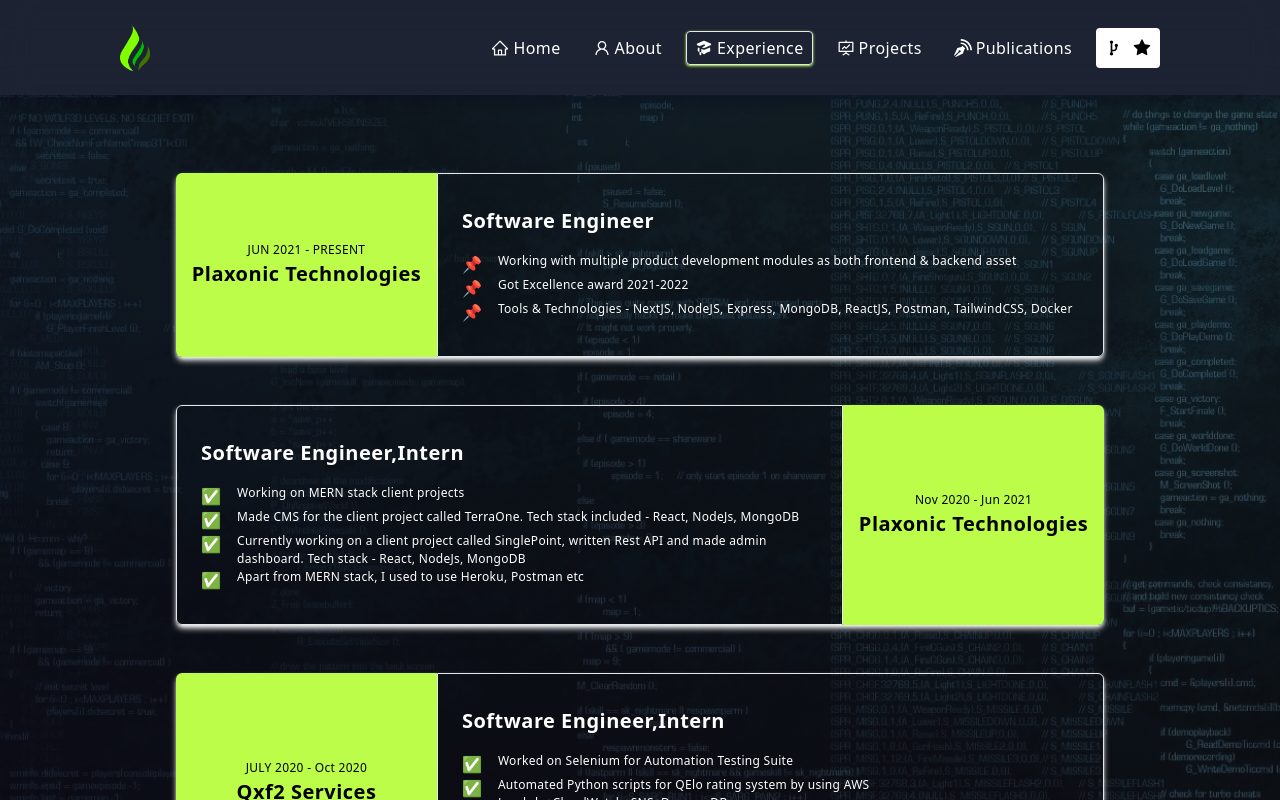
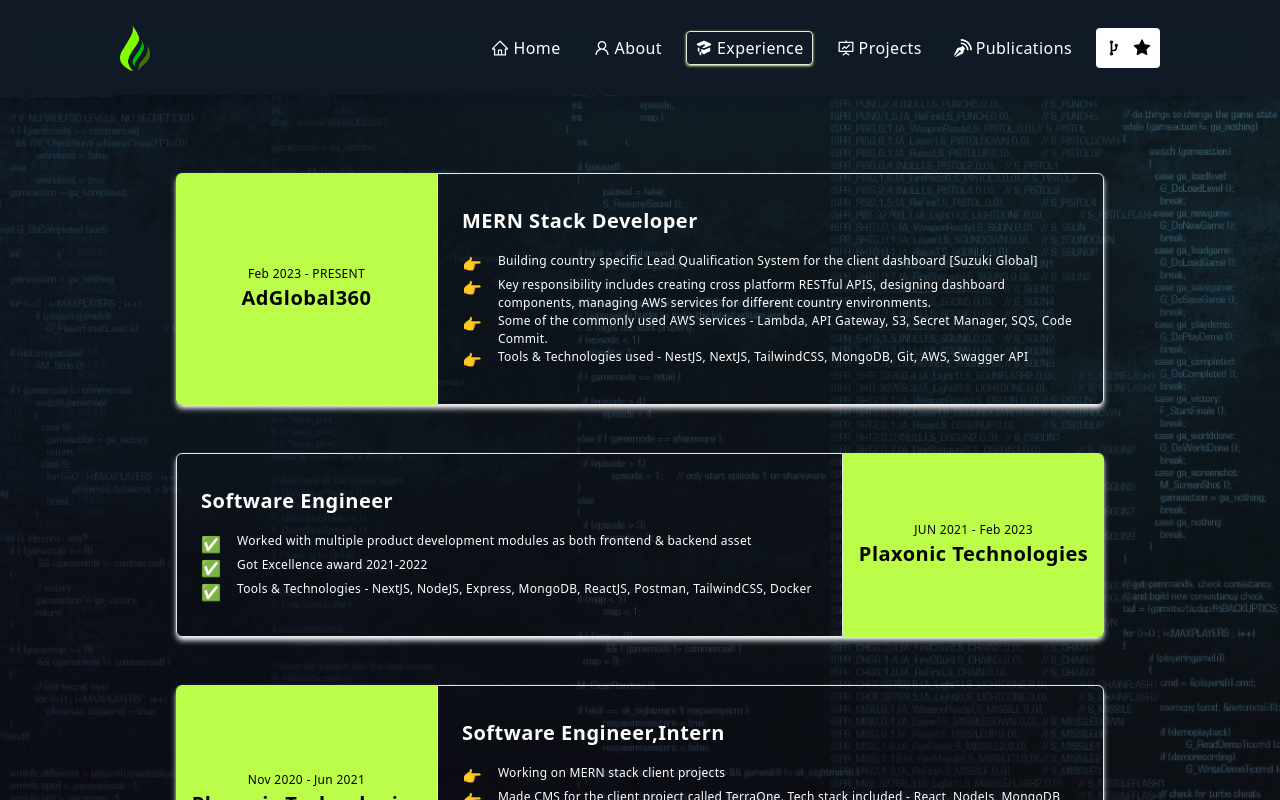
Before and after one commit to rohit679/portfolio, a React (Create React App) app: page /experience in a window 1280 px wide. Shown: the top 800 px of the page. Built offline with nearby package versions, Linux system fonts and the light colour scheme; the HTML template or start-up script is replaced by a standard one.

Commit message:
new changes in home & about page

```diff
--- a/src/App.js
+++ b/src/App.js
@@ -29,7 +29,7 @@
   return (
     <Router>
       <PreLoader isLoading={isLoading} />
-      <div className="text-white bg-gray-800 w-full" id={isLoading ? "no-scroll" : "scroll"}>
+      <div className="text-white bg-[#0c1a22] w-full" id={isLoading ? "no-scroll" : "scroll"}>
         <NavBar activePath={activePath} />
         <ScrollToTop/>
         <Routes>
--- a/src/components/organisms/atoms/Type.jsx
+++ b/src/components/organisms/atoms/Type.jsx
@@ -7,14 +7,14 @@
       options={{
         skipAddStyles: false,
         strings: [
-          "Software Engineer @Plaxonic Technologies",
-          "Technical Content Writer @GeeksForGeeks",
+          "MERN Stack Developer @AdGlobal360",
+          "3+ Years of Industry Experience",
           "Open Source Contributor",
           "3 Star LeetCode"
         ],
         autoStart: true,
         loop: true,
-        deleteSpeed: 1000,
+        deleteSpeed: 50,
       }}
     />
   );
--- a/src/components/organisms/molecules/experienceCard.jsx
+++ b/src/components/organisms/molecules/experienceCard.jsx
@@ -3,7 +3,7 @@
 import { motion } from "framer-motion";
 
 const ExperienceCard = ({ tenure, company, position, content }) => {
-  const items = ["🔰", "🌟", "✅", "🌈", "📌"];
+  const items = ["🔰", "🌟", "✅", "🌈", "📌", "👉"];
   var item1 = items[Math.floor(Math.random()*items.length)];
   return (
     <motion.div
@@ -40,7 +40,7 @@
 };
 
 const ExperienceReverseCard = ({ tenure, company, position, content }) => {
-  const items = ["🔰", "🌟", "✅", "🌈", "📌"];
+  const items = ["🔰", "🌟", "✅", "🌈", "📌", "👉"];
   var item1 = items[Math.floor(Math.random()*items.length)];
   return (
     <motion.div
--- a/src/components/pages/about/index.jsx
+++ b/src/components/pages/about/index.jsx
@@ -1,8 +1,4 @@
 import React, { useState, useEffect } from 'react';
-import Container from '../../organisms/atoms/container';
-import Text from '../../organisms/atoms/Text';
-import SkillCard from '../../organisms/molecules/skillCard';
-import aboutBg from '../../../assets/myPic3.png';
 import { CgCPlusPlus } from "react-icons/cg";
 import {
   DiJavascript1,
@@ -26,11 +22,14 @@
   SiAmazonaws,
 } from "react-icons/si";
 import GitHubCalendar from "react-github-calendar";
-import { EducationCard, EducationReverseCard } from "../../organisms/molecules/educationCard";
 import { motion } from "framer-motion";
 import Skeleton from 'react-loading-skeleton'
 import 'react-loading-skeleton/dist/skeleton.css'
-
+import Container from '../../organisms/atoms/container';
+import Text from '../../organisms/atoms/Text';
+import SkillCard from '../../organisms/molecules/skillCard';
+import aboutBg from '../../../assets/myPic3.png';
+import { EducationCard, EducationReverseCard } from "../../organisms/molecules/educationCard";
 
 const About = ({ setPath }) => {
   const [isLoading, setIsLoading] = useState(true);
@@ -39,13 +38,13 @@
       setIsLoading(false);
     }, 1000);
     setPath(window.location.pathname);
-  }, []);
+  });
   return (
     <div id="home" className="home-section flex flex-col gap-20">
       <Container>
         <div className="flex flex-col lg:flex-row gap-8 lg:py-20 items-center">
           <div className="flex flex-1">
-            <div className="flex flex-col w-full gap-4 lg:px-12">
+            <div className="flex flex-col w-full gap-4 lg:pr-12">
               {
                 isLoading ? (
                   <div className="mx-64 my-4">
@@ -64,12 +63,18 @@
                   <Skeleton baseColor="#6e6a6a" highlightColor="#d9d0d0" count="10" style={{marginBottom: '0.6rem'}} />
                 ) : (
                   <div>
-                    <Text size="sm">Hi Everyone, This is <span className="text-baseCol font-bold">Rohit Prasad</span>. Born & brought up in <span className="text-[#bcfd49]">Kolkata, India.</span></Text>
-                    <Text size="sm"><span className="text-baseCol font-bold">2021 BTECH</span> Graduate in <span className="font-bold">Computer Science Engineering</span> from <span className="text-[#bcfd49]"> Amritsar Group of Colleges</span></Text>
-                    <Text size="sm">Worked with multiple companies like <span className="text-baseCol">NotchUp, Qxf2 Services, GeeksforGeeks & Plaxonic Technologies</span> over the span of <span className="text-baseCol font-bold">2 years.</span></Text>
-                    <Text size="sm">Currently working as a <span className="text-baseCol font-bold">Software Engineer</span> at Plaxonic Technologies.</Text>
-                    <Text size="sm">Having a quite good understanding of <span className="text-baseCol">Data Structures & Algorithm</span></Text>
-                    <Text size="sm">Die Heart fan of <span className="text-baseCol">Manchester United</span> in English Premier league, love to watch matches in my spare time.</Text>
+                    <Text size="sm">✅
+ Hi There, This is <span className="text-baseCol font-bold">Rohit Prasad</span>. Born & brought up in <span className="text-baseCol">Kolkata 🇮🇳
+.</span></Text>
+                    <Text size="sm">✅
+<span className="text-baseCol font-bold"> 2021 BTECH</span> Graduate 🎓 in <span className="font-bold">Computer Science Engineering</span> from <span className="text-baseCol"> PTU, India.</span></Text>
+                    <Text size="sm">✅
+Results oriented <span className='font-bold'>Software Developer</span> with a solid foundation of <span className='font-bold text-baseCol'>3+ years</span> of experience in the Software Industry.</Text>
+                    <Text size="sm">✅ Having robust skill set and a proven track record of success in developing and implementing solutions using the <span className='font-bold text-baseCol'>MERN stack</span>.</Text>
+                    <Text size="sm">✅
+ Having a quite good understanding of <span className="text-baseCol">Data Structures & Algorithm 💻</span></Text>
+                    <Text size="sm">✅
+ Die Heart fan of <span className="text-baseCol">Manchester United</span> in English Premier league ⚽︎, love to watch matches in my spare time.</Text>
                   </div>
                 )
               }
@@ -84,7 +89,7 @@
               ) : (
                 <div>
                   <motion.img
-                  src={aboutBg} className="w-[20rem] shadow-white hover:shadow-baseCol shadow-lg hover:shadow-xl rounded-[10rem]"
+                  src={aboutBg} className="w-[20rem] shadow-white hover:shadow-baseCol shadow-md hover:shadow-lg rounded-[10rem]"
                   initial={{ opacity: 0.5, scaleY: 0.95 }}
                   animate={{ opacity: 1, scaleY: 1 }}
                   />
--- a/src/components/pages/experience/index.jsx
+++ b/src/components/pages/experience/index.jsx
@@ -11,18 +11,31 @@
         <Container classname="lg:my-12">
           <div className="flex flex-col gap-12 md:px-4 xl:px-14 2xl:px-28 mt-8">
             <ExperienceCard
-              tenure="JUN 2021 - PRESENT"
+              tenure="Feb 2023 - PRESENT"
+              company="AdGlobal360"
+              position="MERN Stack Developer"
+              content={
+                [
+                  "Building country specific Lead Qualification System for the client dashboard [Suzuki Global]",
+                  "Key responsibility includes creating cross platform RESTful APIS, designing dashboard components, managing AWS services for different country environments.",
+                  "Some of the commonly used AWS services - Lambda, API Gateway, S3, Secret Manager, SQS, Code Commit.",
+                  "Tools & Technologies used - NestJS, NextJS, TailwindCSS, MongoDB, Git, AWS, Swagger API"
+                ]
+              }
+            />
+            <ExperienceReverseCard
+              tenure="JUN 2021 - Feb 2023"
               company="Plaxonic Technologies"
               position="Software Engineer"
               content={
               [
-                "Working with multiple product development modules as both frontend & backend asset",
+                "Worked with multiple product development modules as both frontend & backend asset",
                 "Got Excellence award 2021-2022",
                 "Tools & Technologies - NextJS, NodeJS, Express, MongoDB, ReactJS, Postman, TailwindCSS, Docker",
               ]
               }
             />
-            <ExperienceReverseCard
+            <ExperienceCard
               tenure="Nov 2020 - Jun 2021"
               company="Plaxonic Technologies"
               position="Software Engineer,Intern"
@@ -35,7 +48,7 @@
               ]
               }
             />
-            <ExperienceCard
+            <ExperienceReverseCard
               tenure="JULY 2020 - Oct 2020"
               company="Qxf2 Services"
               position="Software Engineer,Intern"
@@ -48,7 +61,7 @@
               ]
               }
             />
-            <ExperienceReverseCard
+            <ExperienceCard
               tenure="Feb 2020 - May 2020"
               company="Notchup"
               position="Curriculum Developer"
--- a/src/components/pages/home/index.jsx
+++ b/src/components/pages/home/index.jsx
@@ -1,25 +1,20 @@
-import React, { useEffect } from 'react';
-import Particles from '../../organisms/molecules/particles';
-import Container from '../../organisms/atoms/container';
+import React, { useEffect } from "react";
+import { AiFillGithub, AiFillMail } from "react-icons/ai";
+import { FaLinkedinIn } from "react-icons/fa";
+import { SiLeetcode } from "react-icons/si";
+import { motion } from "framer-motion";
+import { CodeBuddy } from "../../organisms/atoms/images";
+import Particles from "../../organisms/molecules/particles";
+import Container from "../../organisms/atoms/container";
 import Type from "../../organisms/atoms/Type";
 import Text from "../../organisms/atoms/Text";
 import SocialLink from "../../organisms/molecules/socialLink";
-import myPic from '../../../assets/myPic.jpg';
-import avatar from '../../../assets/avatar.svg';
-import {
-  AiFillGithub,
-  AiOutlineTwitter,
-  AiFillInstagram,
-  AiFillMail
-} from "react-icons/ai";
-import { FaLinkedinIn } from "react-icons/fa";
-import { SiLeetcode } from "react-icons/si";
-import { motion } from "framer-motion";
+import avatar from "../../../assets/avatar.svg";
 
 const Home = ({ setPath }) => {
   useEffect(() => {
     setPath(window.location.pathname);
-  }, []);
+  });
   return (
     <div className="home-section flex flex-col" id="home">
       <Container classname="lg:my-20 xl:my-40 z-10">
@@ -28,53 +23,66 @@
           <div className="flex flex-1 text-white">
             <div className="flex flex-col lg:gap-3 md:py-10 w-full px-4">
               <Text size="2xl">
-              Hi There!{" "}
-              <span className="wave" role="img" aria-labelledby="wave">
-                👋🏻
-              </span>
+                Hi There!{" "}
+                <span className="wave" role="img" aria-labelledby="wave">
+                  👋🏻
+                </span>
               </Text>
 
               <Text size="6xl">I'm</Text>
-              <Text size="9xl" classname="font-bold text-baseCol"> Rohit Prasad</Text>
+              <Text size="9xl" classname="font-bold text-baseCol">
+                {" "}
+                Rohit Prasad
+              </Text>
               <Type />
-
             </div>
           </div>
-          <motion.img
-            src={myPic} width="600px" alt="Image" className="rounded-2xl shadow-md hover:shadow-lg hover:shadow-baseCol shadow-baseCol z-50 bg-red-200 flex justify-center"
-            whileHover={{
-              scale: 0.98,
-            }}
-            whileTap={{ scale: 1 }}
-            initial={{ opacity: 0.5, scaleY: 0.80 }}
-            animate={{ opacity: 1, scaleY: 1 }}
-          />
-          </div>
+          <CodeBuddy />
+        </div>
       </Container>
       <Container classname="lg:my-20 z-10">
         <div className="flex flex-row gap-12">
           <motion.img
-            src={avatar} width="300px" alt="Image" className="rounded-2xl hidden lg:flex"
-            whileHover={{
-              scale: 0.90,
-            }}
-            whileTap={{ scale: 1 }}
+            src={avatar}
+            width="300px"
+            alt="Image"
+            className="rounded-2xl hidden lg:flex"
           />
-          <div className="rounded-lg py-12 lg:shadow-md lg:hover:shadow-lg lg:hover:shadow-white lg:shadow-white">
+          <div className="rounded-lg py-12 lg:shadow-sm lg:hover:shadow-md lg:hover:shadow-white lg:shadow-white">
             <div className="flex flex-col md:flex-row flex-1 md:gap-6 justify-center w-full">
               <Text size="5xl">LET ME</Text>
-              <Text size="5xl" classname="text-baseCol">INTRODUCE</Text>
+              <Text size="5xl" classname="text-baseCol">
+                INTRODUCE
+              </Text>
               <Text size="5xl">MYSELF</Text>
             </div>
             <div className="flex flex-col gap-4 mt-8 lg:mx-16">
-              <Text size="sm">A {" "}
-                <span className="text-baseCol">Software Engineer</span> {" "}
-              <span className="font-bold">@Plaxonic Technlogies</span> with over <span className="text-baseCol font-bold">2 years</span> of experience. Had been part of multiple <span className="text-baseCol">Product</span> development & <span className="text-baseCol">Government</span> projects.</Text>
-              <Text size="sm">Good proficiency in <span className="text-baseCol font-bold">MERN</span> tech stack <span className="text-baseCol font-bold">...</span></Text>
-              <Text size="sm">Love to do <span className="font-bold">Competitive Coding</span> ❤️. Primarily, practice at <span className="text-baseCol font-bold">LeetCode</span> with having <span className="text-baseCol font-bold">3</span> 🌟 profile</Text>
               <Text size="sm">
-                <span className="text-baseCol font-bold">NodeJs</span> {" "}
-                is one of my favorite 😇 technology, specially in case of REST APIS</Text>
+                A <span className="text-baseCol">MERN Stack Developer 🧑‍💻
+
+</span>{" "}
+                <span className="font-bold">@AdGlobal360</span> with over{" "}
+                <span className="text-baseCol font-bold">3 years</span> of
+                experience. Had been part of multiple{" "}
+                <span className="text-baseCol">Product</span> development &{" "}
+                <span className="text-baseCol">Government</span> based projects.
+              </Text>
+
+              <Text size="sm">
+                Love to do <span className="font-bold">Competitive Coding</span>{" "}
+                ❤️. Primarily, practice at{" "}
+                <span className="text-baseCol font-bold">LeetCode</span> with
+                having <span className="text-baseCol font-bold">3</span> 🌟
+                profile
+              </Text>
+              <Text size="sm">
+                <span className="text-baseCol font-bold">NodeJs</span> is one of
+                my favorite 😇 technology, specially in case of REST APIS
+              </Text>
+              <Text size="sm">
+                A <span className="font-bold">Table Tenis</span> 🏓 Enthusiast Obsessed with the idea of learning &
+                exploring.
+              </Text>
             </div>
           </div>
         </div>
@@ -82,19 +90,36 @@
       <Container classname="lg:my-10 z-10">
         <div className="flex flex-1 justify-center">
           <div className="flex flex-col gap-2 items-center">
-            <Text size="5xl" className="font-bold">FIND ME ON</Text>
-            <Text size="sm" className="font-bold">Feel free to <span className="text-baseCol font-bold">connect</span></Text>
+            <Text size="5xl" className="font-bold">
+              FIND ME ON
+            </Text>
+            <Text size="sm" className="font-bold">
+              Feel free to{" "}
+              <span className="text-baseCol font-bold">connect</span>
+            </Text>
             <div className="flex gap-6">
-              <SocialLink icon={AiFillGithub} path="https://github.com/rohit679" />
-              <SocialLink icon={SiLeetcode} path="https://leetcode.com/rohit221/" />
-              <SocialLink icon={FaLinkedinIn} path="https://www.linkedin.com/in/rohpr/" />
-              <SocialLink icon={AiFillMail} path="mailto:prasad.rohit078@gmail.com" />
+              <SocialLink
+                icon={AiFillGithub}
+                path="https://github.com/rohit679"
+              />
+              <SocialLink
+                icon={SiLeetcode}
+                path="https://leetcode.com/rohit221/"
+              />
+              <SocialLink
+                icon={FaLinkedinIn}
+                path="https://www.linkedin.com/in/rohpr/"
+              />
+              <SocialLink
+                icon={AiFillMail}
+                path="mailto:prasad.rohit078@gmail.com"
+              />
             </div>
           </div>
         </div>
       </Container>
     </div>
-  )
-}
+  );
+};
 
 export default Home;
```
Also changed, not shown: src/components/organisms/molecules/socialLink.jsx (+13 -6 lines), src/components/organisms/atoms/images.js.
